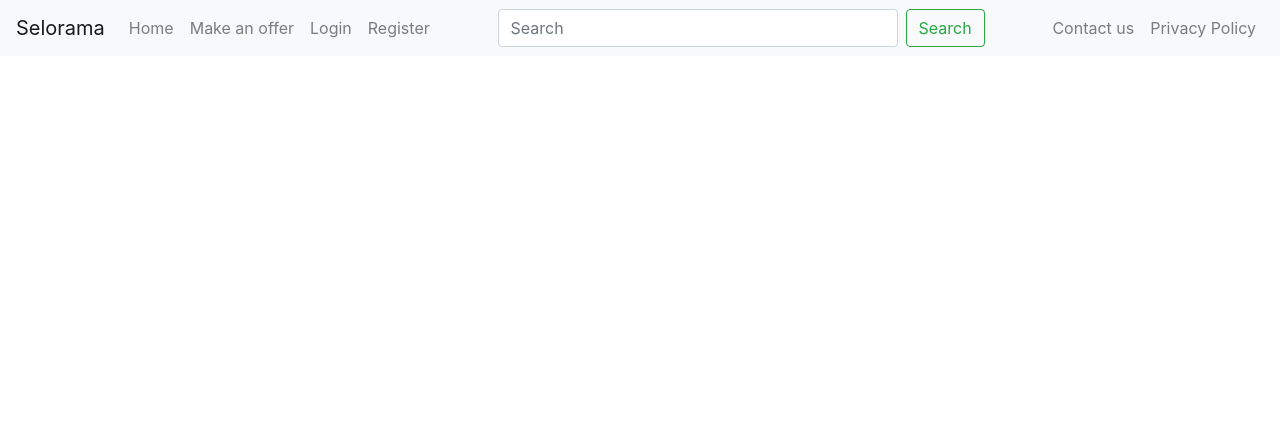
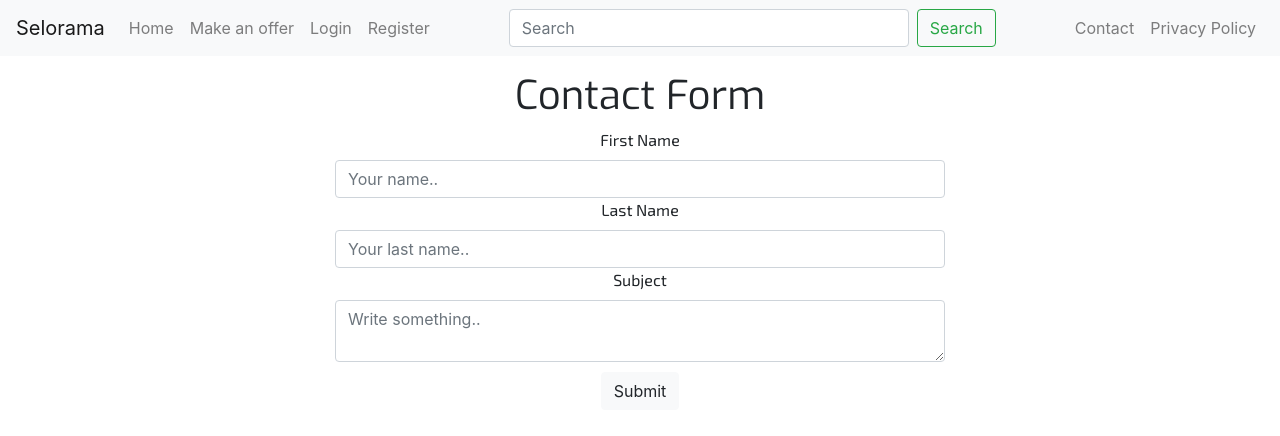
Before and after one commit to WebDevF19-Team11/Front-end, a React (Create React App) app: page /contact in a window 1280 px wide. Shown: the top 436 px of the page. Built offline with nearby package versions, Linux system fonts and the light colour scheme.

Commit message:
add: contact us page

```diff
--- a/src/App.css
+++ b/src/App.css
@@ -14,6 +14,17 @@ font-family: 'Exo', sans-serif; */
 h1.t11-privacy-title {
   text-align: center;
   font-family: 'Exo', sans-serif;
+}
+label {
+  font-family: 'Exo 2', sans-serif;
+}
+button.btn.btn-light {
+  margin-top: 10px;
+}
+.container-fluid.t11-container.t11-contactPage {
+  padding: 1rem;
+  padding-right: 20rem;
+  padding-left: 20rem;
 }
 h2.t11-pp-h2 {
   font-family: 'Exo 2', sans-serif;
--- /dev/null
+++ b/src/components/ContactUsPage.js
@@ -0,0 +1,43 @@
+import React from 'react'
+
+export default class ContactUsPage extends React.Component {
+    constructor(props) {
+        super(props);
+
+    }
+
+    render() {
+        return (
+            <div class="container-fluid t11-container t11-contactPage">
+                <h1 className="t11-privacy-title">Contact Form</h1>
+            <div class="mx-auto">
+                <div class="container">
+                <form className="form-group">
+                    <label for="fname">First Name</label>
+                    <input type="text"
+                    className="form-control"
+                    id="fname"
+                    name="firstname"
+                    placeholder="Your name.."/>
+
+                    <label for="lname">Last Name</label>
+                    <input type="text"
+                    id="lname"
+                    className="form-control"
+                    name="lastname"
+                    placeholder="Your last name.."/>
+
+                    <label for="subject">Subject</label>
+                    <textarea id="subject"
+                    name="subject"
+                    className="form-control"
+                    placeholder="Write something.."></textarea>
+                    <button type="button" class="btn btn-light">Submit</button>
+                </form>
+                </div>
+            </div>
+            </div>
+        );
+    }
+
+}
--- a/src/components/MainPage.js
+++ b/src/components/MainPage.js
@@ -3,6 +3,7 @@ import NaviagationBar from "./NavigationBar"
 import MainItemView from "./mainItemView"
 import PrivacyPolicy from "./PrivacyPolicy"
 import {BrowserRouter as Router, Route, Link} from 'react-router-dom'
+import ContactUsPage from './ContactUsPage'
 export default class MainPage extends React.Component {
     constructor(props) {
         super(props);
@@ -15,6 +16,7 @@ export default class MainPage extends React.Component {
                     <NaviagationBar/>
                     <Route path='/main' component={MainItemView}/>
                     <Route path='/PrivacyPolicy' component={PrivacyPolicy}/>
+                    <Route path='/contact' component={ContactUsPage}/>
                 </div>
             </Router>
         );
--- a/src/components/NavigationBar.js
+++ b/src/components/NavigationBar.js
@@ -45,7 +45,8 @@ export default class NaviagationBar  extends React.Component {
         </ul>
         <ul class="navbar-nav  " >
             <li class="nav-item ">
-                <a class="nav-link " href="#">Contact us</a>
+            <Link className="nav-link"
+                          to='/contact'>Contact</Link>
             </li>
             <li class="nav-item ">
                     <Link className="nav-link"
```
